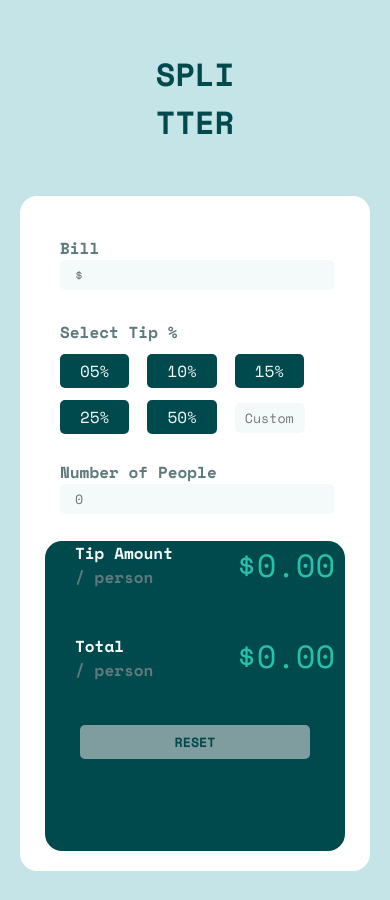
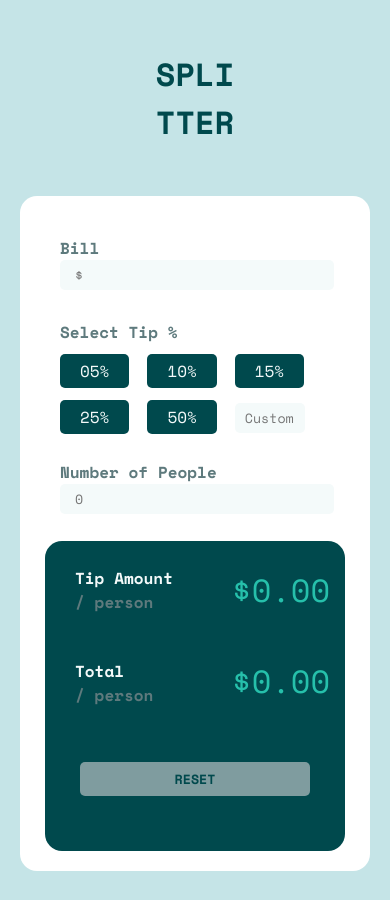
Before and after one commit to Stack-Peter/FrontEnd-Mentor008, a plain HTML site: page index.html in a window 390 px wide. Drawn offline with nearby package versions, Linux system fonts and the light colour scheme.

Commit message:
Update style.css

```diff
--- a/style.css
+++ b/style.css
@@ -193,4 +193,20 @@ span.empy::after {
   .result {
     margin: 25px;
   }
+  .tip-calc {
+    padding: 25px 15px 0 0;
+  }
+
+  .tip-result {
+    padding: 15px 15px 0 0;
+  }
+  .num {
+    padding-right: 5px;
+  }
+  .num-two {
+    padding-right: 5px;
+  }
+  button {
+    margin-top: 12px;
+  }
 }
```
